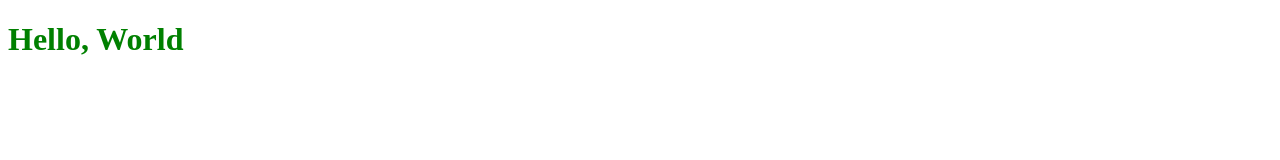
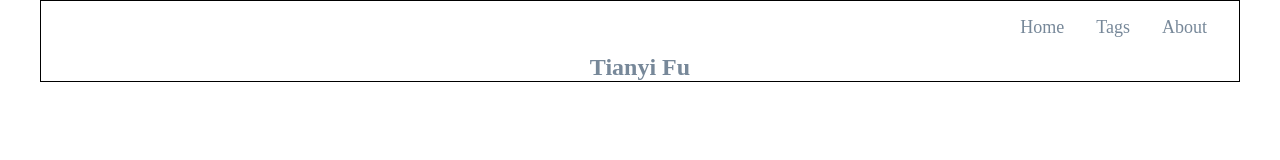
Before and after one commit to tyfu-cc/tyfu-cc.github.io, a plain HTML site: page index.html in a window 1280 px wide. Drawn offline with Linux system fonts and the light colour scheme; files that its build step writes are made by us from their sources.

Commit message:
Second Commit

```diff
--- a/index.html
+++ b/index.html
@@ -3,11 +3,27 @@
 
 <html>
     <head>
-        <title>tyfu</title>
+        <title>Tianyi Fu</title>
         <link rel="stylesheet" href="resources/css/style.css">
     </head>
 
     <body>
-        <h1>Hello, World</h1>
+        <header>
+            <nav>
+                <ul>
+                    <li><a href=''>Home</a></li>
+                    <li><a href=''>Tags</a></li>
+                    <li><a href=''>About</a></li>
+                </ul>
+            </nav>
+        </header>
+
+        <div>
+            <h2>Tianyi Fu</h2>
+        </div>
+
+        <section>
+
+        </section>
     </body>
 </html>
--- /dev/null
+++ b/resources/css/style.css
@@ -0,0 +1,43 @@
+
+* {
+    margin: 0;
+    padding: 0;
+    box-sizing: border-box;
+}
+
+body {
+    max-width: 1200px;
+    margin: 0 auto;
+    font-size: 16px;
+    border: 1px solid black;
+}
+
+header {
+    display: flex;
+    justify-content: flex-end;
+}
+
+header nav {
+    padding: 1rem 2rem;
+}
+
+header nav ul {
+    display: flex;
+    align-items: center;
+    list-style: none;
+}
+
+header nav li {
+    margin-left: 2rem;
+}
+
+header nav a {
+    font-size: 1.125rem;
+    text-decoration: none;
+    color:  lightslategray;
+}
+
+div h2 {
+    text-align: center;
+    color: lightslategray;
+}
--- a/resources/style.css
+++ /dev/null
@@ -1,4 +0,0 @@
-
-h1 {
-    color: green;
-}
```
Also changed, not shown: 2 other files.
